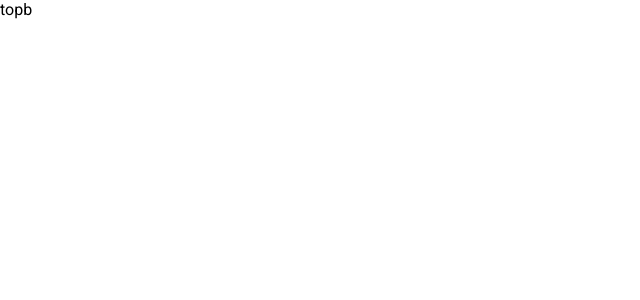
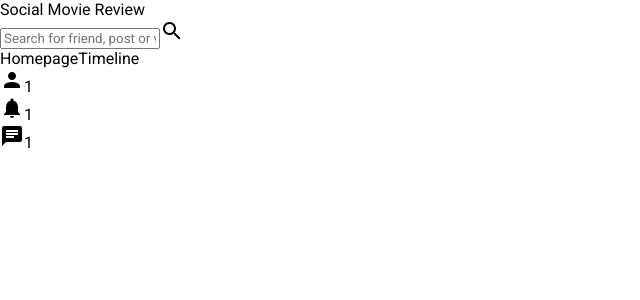
Before and after one commit to jusjones2284/social_app, a React (Create React App) app in the folder myapp/: page / in a window 1280 px wide. Shown: the top 300 px of the page, without its empty margins (0-640 px from the left). Built offline with nearby package versions, Linux system fonts and the light colour scheme.

Commit message:
updating component

```diff
--- a/myapp/src/components/topbar/topbar.jsx
+++ b/myapp/src/components/topbar/topbar.jsx
@@ -1,13 +1,41 @@
 import '/Users/justinjones/Desktop/Tech/Continious Learning/social_app/myapp/src/components/topbar/topbar.css'
+import SearchIcon from '@mui/icons-material/Search';
+import PersonIcon from '@mui/icons-material/Person';
+import Chat from '@mui/icons-material/Chat';
+import Notifications from '@mui/icons-material/Notifications';
 
 const topbar = () => {
   return (
-    <div className='topbarContainer'>topb
-        <div className="topbarLeft"></div>
-        <div className="topbarLeft"></div>
-        <div className="topbarLeft"></div>
-        <div className="topbarLeft"></div>
-
+    <div className='topbarContainer'>
+        <div className="topbarLeft">
+          <span className="logo">Social Movie Review</span>
+        </div>
+        <div className="topbarCenter">
+          <div className="searchbar">
+            <input placeholder='Search for friend, post or video' className='searchInput' />
+            <SearchIcon />
+          </div>
+        </div>
+        <div className="topbarRight">
+            <div className="topbarLinks">
+                <span className='topbarLink'>Homepage</span>
+                <span className="topbarLink">Timeline</span>
+            </div>
+            <div className="topbarIcons">
+              <div className="topbarIconItem">
+                <PersonIcon />
+                <span className="topbarIconBadge">1</span>
+              </div>
+              <div className="topbarIconItem">
+                <Notifications />
+                <span className="topbarIconBadge">1</span>
+              </div>
+              <div className="topbarIconItem">
+                <Chat />
+                <span className="topbarIconBadge">1</span>
+              </div>
+            </div>
+        </div>
     </div>
 
   )
```
